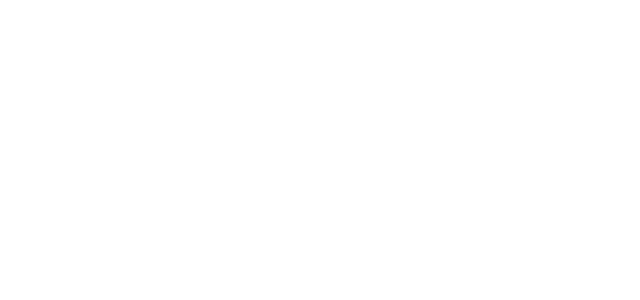
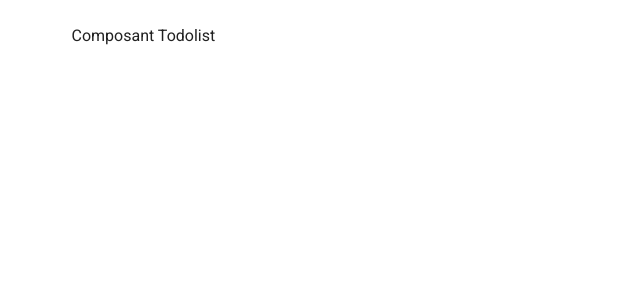
Before and after one commit to wiliamailysh/Todolist_App, a Nuxt app: page / in a window 1280 px wide. Shown: the top 300 px of the page, without its empty margins (0-640 px from the left). Built offline with nearby package versions, Linux system fonts and the light colour scheme.

Commit message:
render Todolist component on the root vue index.vue

```diff
--- a/pages/index.vue
+++ b/pages/index.vue
@@ -1,13 +1,16 @@
 <template>
   <div>
-
+    <!-- TodoList Component containing the whole app -->
+    <todolist />
   </div>
 </template>
 
 <script>
+import Todolist from '~/components/Todolist.vue'
+
 export default {
   components: {
-
+    Todolist
   }
 }
 </script>
```
